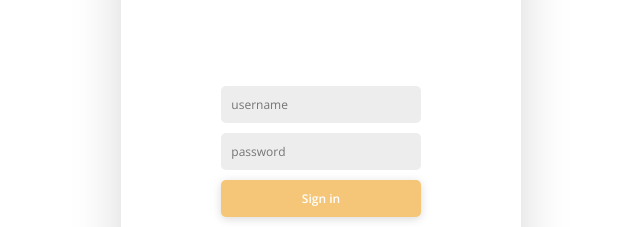
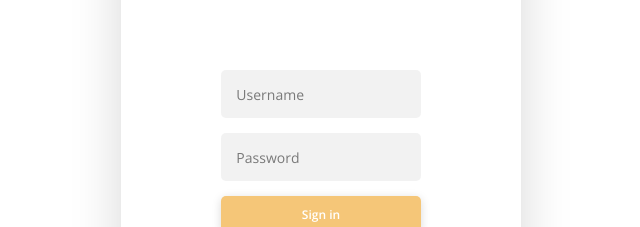
Before and after one commit to moronq/doggee, a React (Create React App) app: page /auth in a window 1280 px wide. Shown: the part 308-535 px from the top of the page, without its empty margins (319-959 px from the left). Built offline with nearby package versions, Linux system fonts and the light colour scheme.

Commit message:
divided logic input and input type password

```diff
--- /dev/null
+++ b/src/common/fields/inputs/Input.module.css
@@ -0,0 +1,58 @@
+.input_container {
+  background-color: rgba(237, 237, 237, 0.7);
+  border-radius: 5px;
+  padding: 20px 15px 9px;
+  width: 100%;
+  position: relative;
+  height: 48px;
+  cursor: text;
+}
+
+.input_container:hover {
+  background-color: #ededed;
+}
+
+.input_label {
+  position: absolute;
+  left: 15px;
+  top: 15px;
+  z-index: 1;
+  color: rgba(0, 0, 0, 0.5);
+  text-transform: capitalize;
+  font-size: 14px;
+  transition: transform 150ms ease-out, font-size 150ms ease-out;
+}
+
+.focused .input_label {
+  transform: translate(-10%, -80%);
+  font-size: 10px;
+}
+
+.input {
+  background: transparent;
+  width: 100%;
+  font-size: 12px;
+}
+
+.input:focus,
+.input:active {
+  outline: none;
+  caret-color: black;
+}
+
+.input_container:hover {
+  background-color: #ededed;
+}
+
+.error,
+.error:hover {
+  background: rgba(257, 57, 57, 0.3);
+}
+
+.helper_text {
+  font-weight: 300;
+  font-size: 10px;
+  line-height: 14px;
+  color: #db3939;
+  padding-left: 10px;
+}
--- a/src/common/fields/inputs/Input/Input.module.css
+++ /dev/null
@@ -1,48 +0,0 @@
-.input_container {
-  position: relative;
-}
-
-.input_container > .input {
-  background-color: #ededed;
-}
-
-.password_toggle_container {
-  position: absolute;
-  top: 5px;
-  right: 10px;
-  cursor: pointer;
-  width: 20px;
-  height: 20px;
-}
-
-.input {
-  background: rgba(237, 237, 237, 0.7);
-  border-radius: 5px;
-  border: none;
-  padding: 10px;
-  width: 100%;
-  font-size: 12px;
-}
-
-.input:focus,
-.input:active {
-  outline: none;
-  caret-color: black;
-}
-
-.input:hover {
-  background-color: #ededed;
-}
-
-.error,
-.error:hover {
-  background: rgba(257, 57, 57, 0.3);
-}
-
-.helper_text {
-  font-weight: 300;
-  font-size: 10px;
-  line-height: 14px;
-  color: #db3939;
-  padding-left: 10px;
-}
--- a/src/common/fields/inputs/Input/Input.tsx
+++ b/src/common/fields/inputs/Input/Input.tsx
@@ -1,17 +1,36 @@
 import React from 'react'
 
-import styles from './Input.module.css'
+import styles from '../Input.module.css'
 
-interface InputProps extends React.HTMLProps<HTMLInputElement> {
-  isError?: boolean
-  helperText?: string
-}
+export const Input: React.FC<InputProps> = ({ isError = false, helperText, label, ...props }) => {
+  const inputRef = React.useRef<HTMLInputElement>(null)
+  const [isFocus, setIsFocus] = React.useState(!!props.value ?? false)
 
-export const Input: React.FC<InputProps> = ({ isError = false, helperText, ...props }) => {
   return (
-    <div className={styles.input_container}>
-      <input className={`${styles.input} ${isError ? styles.error : ''}`} {...props} />
+    <>
+      <div
+        className={`${styles.input_container} ${isError ? styles.input_container : ''} ${
+          isFocus ? styles.focused : ''
+        }`}
+        onClick={() => {
+          inputRef.current?.focus()
+        }}
+        onBlur={() => {
+          return !props.value && setIsFocus(false)
+        }}
+      >
+        <label htmlFor='input' className={`${styles.input_label}`}>
+          {label}
+        </label>
+        <input
+          onFocus={() => setIsFocus(true)}
+          ref={inputRef}
+          id='input'
+          className={styles.input}
+          {...props}
+        />
+      </div>
       {isError && helperText && <div className={styles.helper_text}>{helperText}</div>}
-    </div>
+    </>
   )
 }
--- a/src/common/fields/inputs/InputPassword/InputPassord.tsx
+++ /dev/null
@@ -1,47 +0,0 @@
-import React from 'react'
-
-import styles from '../Input/Input.module.css'
-
-interface InputProps extends Omit<React.HTMLProps<HTMLInputElement>, 'type'> {
-  isError?: boolean
-  helperText?: string
-}
-
-export const InputPassword: React.FC<InputProps> = ({ isError = false, helperText, ...props }) => {
-  const [showPassword, setShowPassword] = React.useState(false)
-  const showPasswordToggle = !!props.value
-
-  return (
-    <div className={styles.input_container}>
-      <input
-        className={`${styles.input} ${isError ? styles.error : ''}`}
-        {...props}
-        type={showPasswordToggle && showPassword ? 'text' : 'password'}
-      />
-      {isError && helperText && <div className={styles.helper_text}>{helperText}</div>}
-      {showPasswordToggle && (
-        <button
-          className={styles.password_toggle_container}
-          onClick={() => setShowPassword(!showPassword)}
-        >
-          <svg xmlns='http://www.w3.org/2000/svg' height='48' width='48'>
-            <path
-              d='M24 31.5q3.55 0 6.025-2.475Q32.5
-            26.55 32.5 23q0-3.55-2.475-6.025Q27.55
-            14.5 24 14.5q-3.55 0-6.025 2.475Q15.5
-            19.45 15.5 23q0 3.55 2.475 6.025Q20.45
-            31.5 24 31.5Zm0-2.9q-2.35 0-3.975-1.625T18.4
-            23q0-2.35 1.625-3.975T24 17.4q2.35 0 3.975
-            1.625T29.6 23q0 2.35-1.625 3.975T24 28.6Zm0
-            9.4q-7.3 0-13.2-4.15Q4.9 29.7 2 23q2.9-6.7 8.8-10.85Q16.7
-            8 24 8q7.3 0 13.2 4.15Q43.1 16.3 46 23q-2.9 6.7-8.8 10.85Q31.3
-            38 24 38Zm0-15Zm0 12q6.05 0 11.125-3.275T42.85
-            23q-2.65-5.45-7.725-8.725Q30.05 11 24 11t-11.125
-            3.275Q7.8 17.55 5.1 23q2.7 5.45 7.775 8.725Q17.95 35 24 35Z'
-            />
-          </svg>
-        </button>
-      )}
-    </div>
-  )
-}
--- /dev/null
+++ b/src/common/fields/inputs/InputPassword/InputPassword.module.css
@@ -0,0 +1,8 @@
+.password_toggle_container {
+  position: absolute;
+  top: 15px;
+  right: 10px;
+  cursor: pointer;
+  width: 20px;
+  height: 20px;
+}
--- /dev/null
+++ b/src/common/fields/inputs/InputPassword/InputPassword.tsx
@@ -0,0 +1,68 @@
+import React from 'react'
+
+import inputStyles from '../Input.module.css'
+import inputPasswordStyles from './InputPassword.module.css'
+
+export const InputPassword: React.FC<InputProps> = ({
+  isError = false,
+  helperText,
+  label,
+  ...props
+}) => {
+  const inputRef = React.useRef<HTMLInputElement>(null)
+  const [isFocus, setIsFocus] = React.useState(!!props.value ?? false)
+  const [showPassword, setShowPassword] = React.useState(false)
+  const showPasswordToggle = !!props.value
+
+  return (
+    <>
+      <div
+        className={`${inputStyles.input_container} ${isError ? inputStyles.input_container : ''} ${
+          isFocus ? inputStyles.focused : ''
+        }`}
+        onClick={() => {
+          inputRef.current?.focus()
+        }}
+        onBlur={() => {
+          return !props.value && setIsFocus(false)
+        }}
+      >
+        <label htmlFor='inputPasword' className={`${inputStyles.input_label}`}>
+          {label}
+        </label>
+        <input
+          onFocus={() => setIsFocus(true)}
+          ref={inputRef}
+          id='inputPasword'
+          className={inputStyles.input}
+          {...props}
+          type={showPasswordToggle && showPassword ? 'text' : 'password'}
+        />
+        {showPasswordToggle && (
+          <button
+            className={inputPasswordStyles.password_toggle_container}
+            onClick={() => setShowPassword(!showPassword)}
+          >
+            <svg xmlns='http://www.w3.org/2000/svg' height='48' width='48'>
+              <path
+                d='M24 31.5q3.55 0 6.025-2.475Q32.5
+      26.55 32.5 23q0-3.55-2.475-6.025Q27.55
+      14.5 24 14.5q-3.55 0-6.025 2.475Q15.5
+      19.45 15.5 23q0 3.55 2.475 6.025Q20.45
+      31.5 24 31.5Zm0-2.9q-2.35 0-3.975-1.625T18.4
+      23q0-2.35 1.625-3.975T24 17.4q2.35 0 3.975
+      1.625T29.6 23q0 2.35-1.625 3.975T24 28.6Zm0
+      9.4q-7.3 0-13.2-4.15Q4.9 29.7 2 23q2.9-6.7 8.8-10.85Q16.7
+      8 24 8q7.3 0 13.2 4.15Q43.1 16.3 46 23q-2.9 6.7-8.8 10.85Q31.3
+      38 24 38Zm0-15Zm0 12q6.05 0 11.125-3.275T42.85
+      23q-2.65-5.45-7.725-8.725Q30.05 11 24 11t-11.125
+      3.275Q7.8 17.55 5.1 23q2.7 5.45 7.775 8.725Q17.95 35 24 35Z'
+              />
+            </svg>
+          </button>
+        )}
+      </div>
+      {isError && helperText && <div className={inputStyles.helper_text}>{helperText}</div>}
+    </>
+  )
+}
--- a/src/common/fields/inputs/index.ts
+++ b/src/common/fields/inputs/index.ts
@@ -1,2 +1,2 @@
 export * from './Input/Input'
-export * from './InputPassword/InputPassord'
+export * from './InputPassword/InputPassword'
--- /dev/null
+++ b/src/common/fields/inputs/input.d.ts
@@ -0,0 +1,5 @@
+interface InputProps extends Omit<React.InputHTMLAttributes<HTMLInputElement>, 'placeholder'> {
+  label: string
+  isError?: boolean
+  helperText?: string
+}
--- a/src/pages/LoginPage/LoginPage.module.css
+++ b/src/pages/LoginPage/LoginPage.module.css
@@ -36,7 +36,7 @@
 }
 
 .input_container {
-  margin-bottom: 10px;
+  margin-bottom: 15px;
   display: flex;
   flex-direction: column;
 }
--- a/src/pages/LoginPage/LoginPage.tsx
+++ b/src/pages/LoginPage/LoginPage.tsx
@@ -44,7 +44,7 @@ export const LoginPage = () => {
               isError={!!formErrors.username}
               helperText={formErrors.username ?? undefined}
               value={formValues.username}
-              placeholder='username'
+              label='username'
               onChange={(e: React.ChangeEvent<HTMLInputElement>) => {
                 const username = e.target.value
                 setFormValues({ ...formValues, username })
@@ -58,7 +58,7 @@ export const LoginPage = () => {
               isError={!!formErrors.password}
               helperText={formErrors.password ?? undefined}
               value={formValues.password}
-              placeholder='password'
+              label='password'
               onChange={(e: React.ChangeEvent<HTMLInputElement>) => {
                 const password = e.target.value
                 setFormValues({ ...formValues, password })
```
Also changed, not shown: .eslintrc.js.
